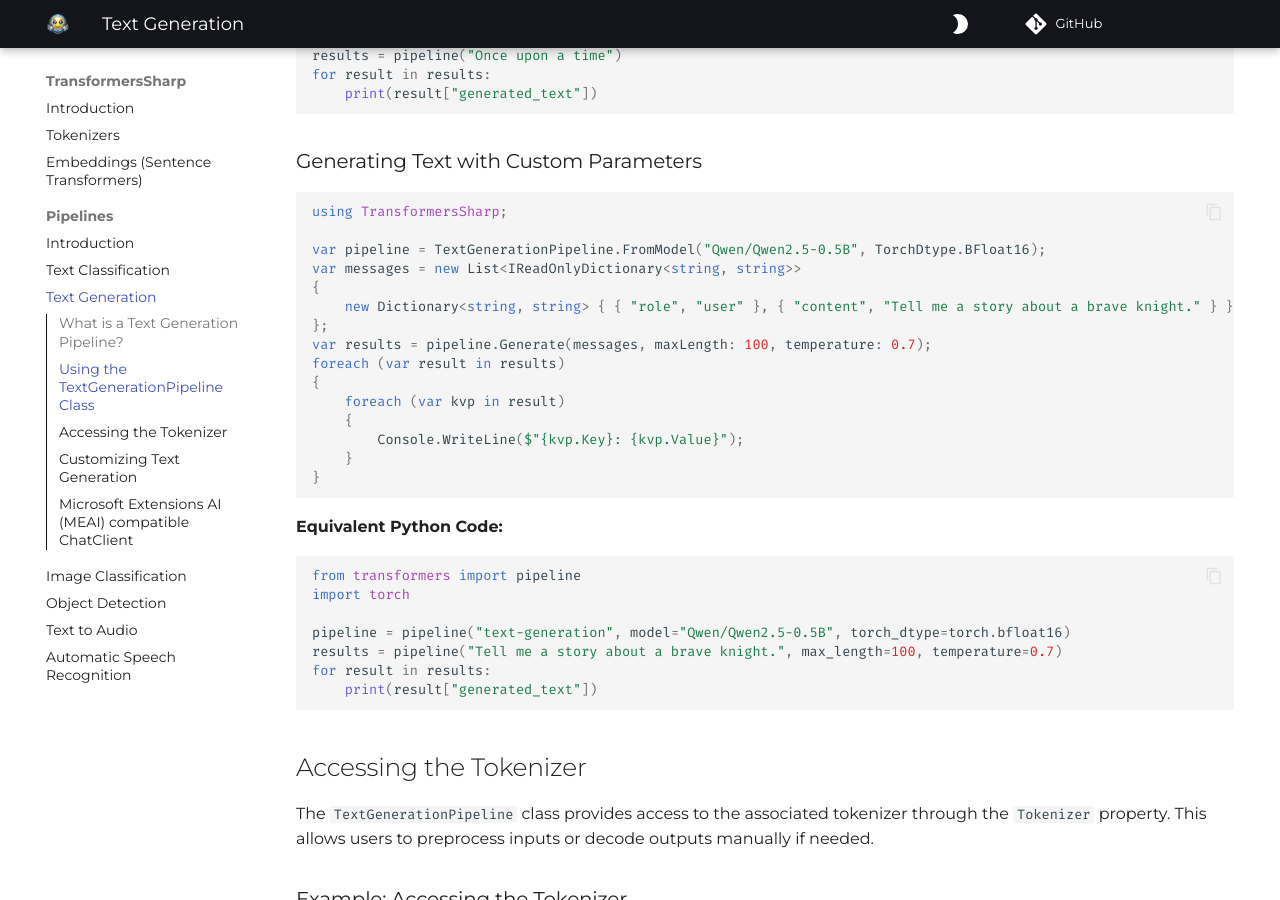
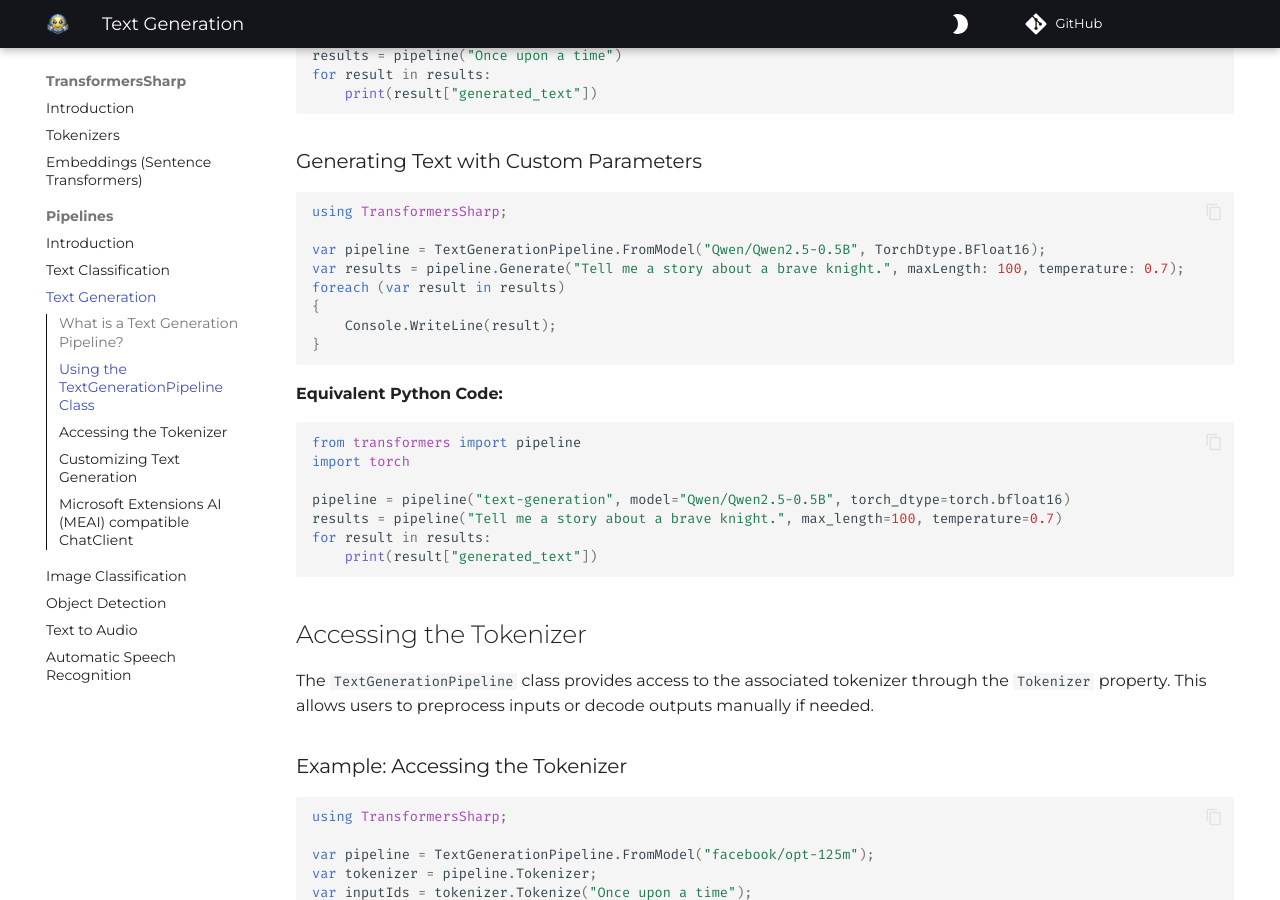
Before and after one commit to tonybaloney/TransformersSharp, an MkDocs documentation site: the page built from docs/pipelines/text_generation.md, in a window 1280 px wide and 900 px high, scrolled down 1210 px. Built offline with MkDocs 1.6.1 and Material for MkDocs 9.7.7, drawn with Linux system fonts in a browser that asks for light colours; comment, search, counter and statistics services are not loaded.

Commit message:
Update text_generation.md

````diff
--- a/docs/pipelines/text_generation.md
+++ b/docs/pipelines/text_generation.md
@@ -51,17 +51,10 @@ for result in results:
 using TransformersSharp;
 
 var pipeline = TextGenerationPipeline.FromModel("Qwen/Qwen2.5-0.5B", TorchDtype.BFloat16);
-var messages = new List<IReadOnlyDictionary<string, string>>
-{
-    new Dictionary<string, string> { { "role", "user" }, { "content", "Tell me a story about a brave knight." } }
-};
-var results = pipeline.Generate(messages, maxLength: 100, temperature: 0.7);
+var results = pipeline.Generate("Tell me a story about a brave knight.", maxLength: 100, temperature: 0.7);
 foreach (var result in results)
 {
-    foreach (var kvp in result)
-    {
-        Console.WriteLine($"{kvp.Key}: {kvp.Value}");
-    }
+    Console.WriteLine(result);
 }
 ```
 
````
